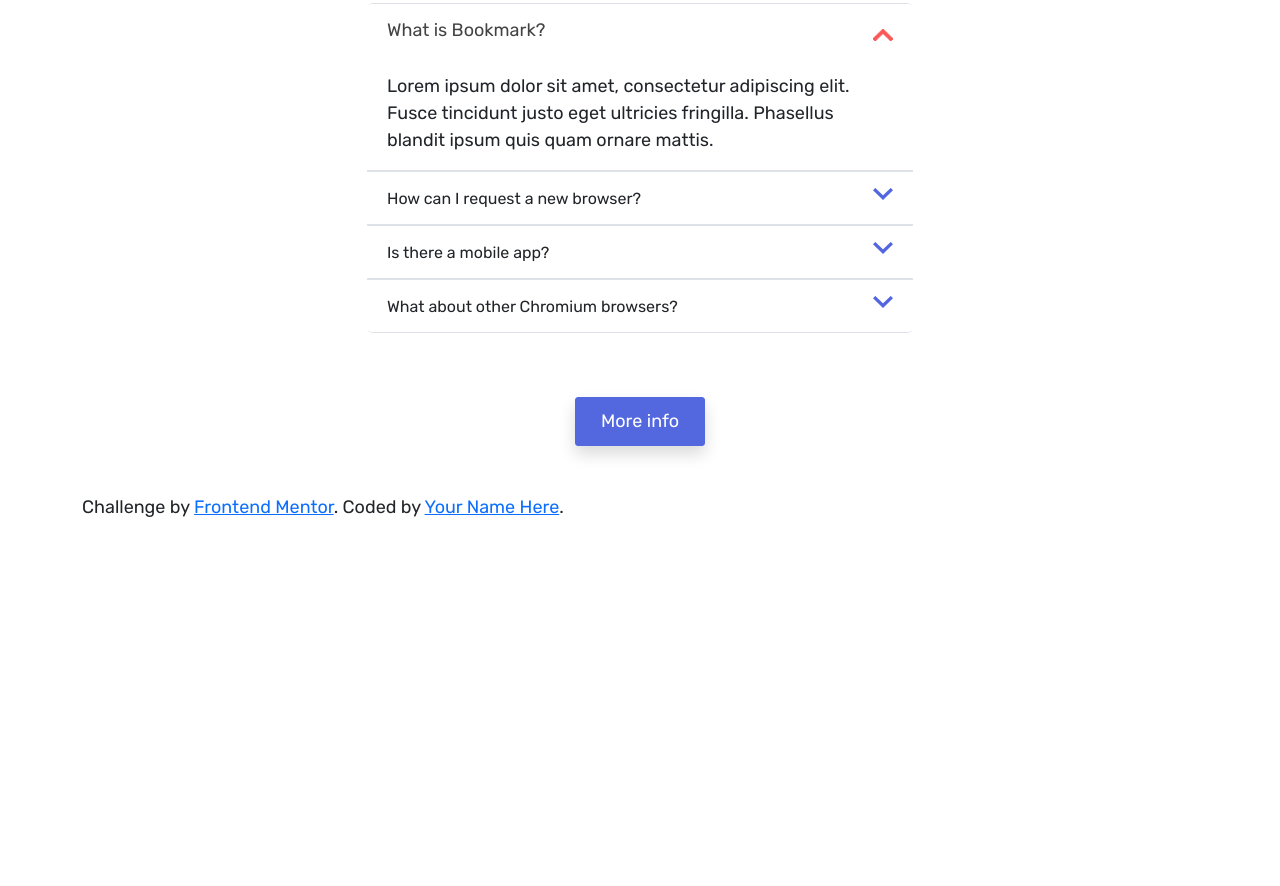
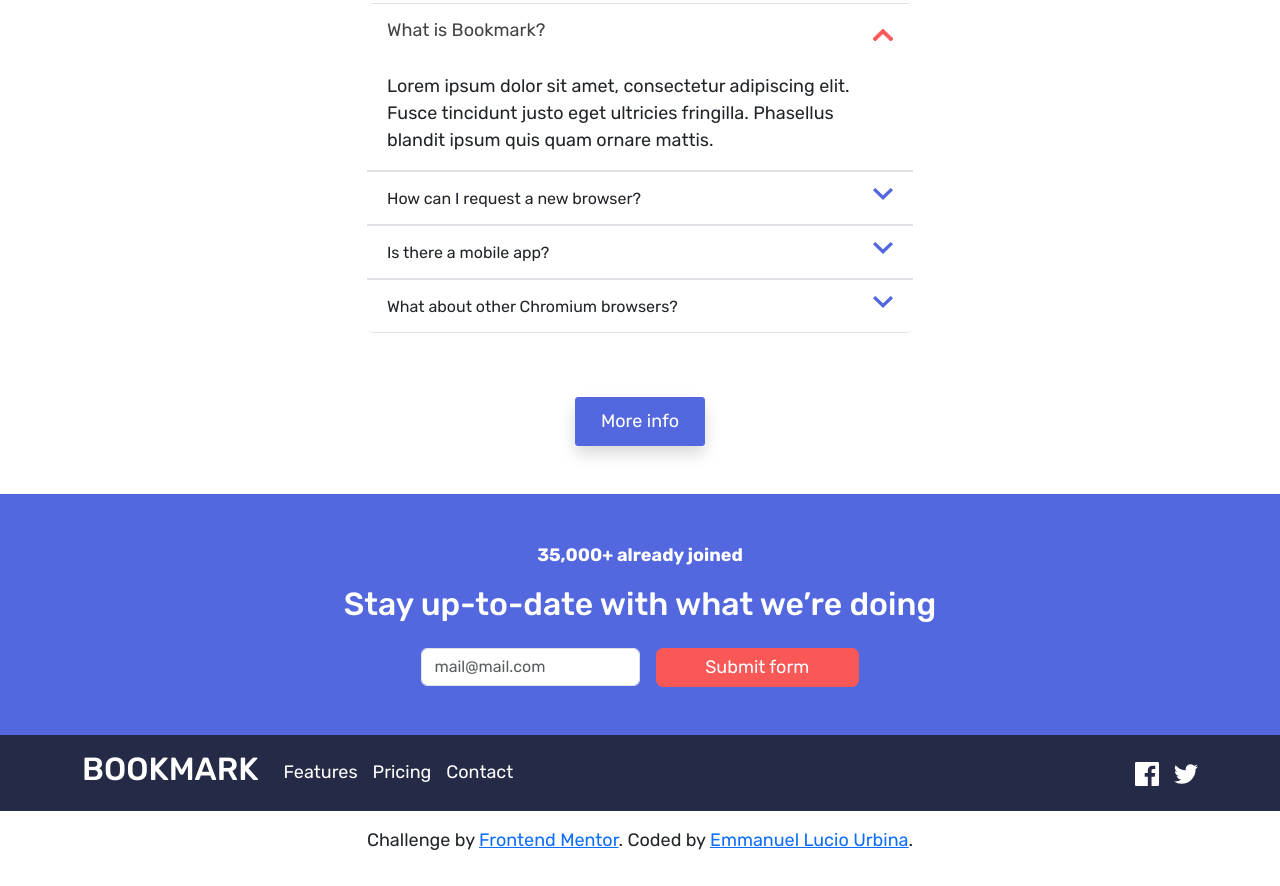
Before and after one commit to vidaencodigo/bookmark-landing, a plain HTML site: page index.html in a window 1280 px wide. Shown: the part 2277-3163 px from the top of the page. Before the commit the page ends 2814 px from the top, so only its background shows below. Drawn offline with nearby package versions, Linux system fonts and the light colour scheme.

Commit message:
final solution

```diff
--- a/assets/css/styles.css
+++ b/assets/css/styles.css
@@ -1,4 +1,5 @@
 :root {
+    --Very-Dark-Blue: hsl(229, 31%, 21%);
     --Soft-Red: hsl(0, 94%, 66%);
     --Soft-Blue: hsl(231, 69%, 60%);
 }
@@ -215,6 +216,8 @@ body {
     outline: none !important;
 }
 
+
+
 .accordion-button:not(.collapsed) {
     color: #434343 !important;
     font-weight: 400;
@@ -241,7 +244,70 @@ body {
     border-bottom: 1px solid #dee2e6 !important;
 }
 
+.form--hero--footer{
+    background-color: var(--Soft-Blue);
+}
+.invalid-feedback {
+    background-color: var(--Soft-Red)!important;
+    color: white !important;
+    margin-top: -3px;
+    padding: 5px;
+    border-bottom-left-radius: 8px;
+    border-bottom-right-radius: 8px;
+}
+.btn-form {
+    outline: none;
+    padding: 5px 35px;
+    border: 1px solid var(--Soft-Red);
+    background-color: var(--Soft-Red);
+    color: white;
+    border-radius: 7px;
+    transition: 0.6s;
+    width: 50%;
+}
+.btn-form:hover{
+    background-color: white;
+    color: var(--Soft-Red);
+}
+.navigation{
+    color: white;
+    padding: 15px;
+    background-color: var(--Very-Dark-Blue);
+}
+
+.navi .navbar-nav {
+    gap: 15px!important;
+}
+.navi{
+    display: flex;
+    flex-direction: row;
+    align-items: center;
+    gap: 25px;
+    justify-content: space-between;
+
+}
+.menu--footer{
+    width: 100%;
+    display: flex;
+    flex-direction: row;
+    align-items: center;
+
+    flex-wrap: wrap;
+}
+.m-social{
+    gap: 15px !important;
+}
 @media only screen and (max-width: 990px) {
+    .navi, .menu--footer{
+        flex-direction: column;
+    }
+
+    .btn-form{
+        width: 100%;
+    }
+    .form{
+        flex-direction: column;
+    }
     .social-media {
         display: flex !important;
     }
--- a/index.html
+++ b/index.html
@@ -324,8 +324,7 @@
                                 What about other Chromium browsers?
                             </button>
                         </h2>
-                        <div id="collapseFour" class="accordion-collapse collapse"
-                            data-bs-parent="#accordionQuestions">
+                        <div id="collapseFour" class="accordion-collapse collapse" data-bs-parent="#accordionQuestions">
                             <div class="accordion-body">
                                 Integer condimentum ipsum id imperdiet finibus. Vivamus in placerat mi, at euismod dui.
                                 Aliquam
@@ -338,10 +337,50 @@
             </section>
 
         </div>
-        <footer class="mt-5">
-            <p class="attribution">
+
+    </div>
+    <section class="form--hero--footer mt-5 w-100 py-5 px-5">
+        <div class="container-fluid d-flex justify-content-center flex-column align-items-center w-100">
+            <article class="d-flex flex-column gap-3 text-center text-white align-items-center">
+                <strong> 35,000+ already joined</strong>
+                <h2> Stay up-to-date with what we’re doing</h2>
+                <form class="form needs-validation d-flex gap-3 align-items-center" novalidate>
+                    <div>
+
+                        <input type="email" class="form-control" id="validationCustom01" placeholder="mail@mail.com"
+                            required>
+                        <div class="invalid-feedback">
+                            Whoops, make sure it's and email
+                        </div>
+                    </div>
+
+                    <button class="btn-form" type="submit">Submit form</button>
+
+                </form>
+            </article>
+        </div>
+    </section>
+    <nav class="navigation">
+        <div class="container navi">
+            <h2>BOOKMARK</h2>
+            <ul class="navbar-nav menu--footer">
+                <li><a class="nav-link" href="#">Features</a></li>
+                <li><a class="nav-link" href="#">Pricing</a></li>
+                <li><a class="nav-link" href="#">Contact</a></li>
+
+            </ul>
+            <ul class="navbar-nav menu--footer m-social justify-content-end">
+                <li><a href="#"><img src="./images/icon-facebook.svg" alt="icon-facebook"></a></li>
+                <li><a href="#"><img src="./images/icon-twitter.svg" alt="icon-twitter"></a></li>
+
+
+            </ul>
+        </div>
+    </nav>
+    <footer class="d-flex gap-3 justify-content-center align-items-center p-3 w-100">
+        <p class="container text-center">
             Challenge by <a href="https://www.frontendmentor.io?ref=challenge" target="_blank">Frontend Mentor</a>.
-                Coded by <a href="#">Your Name Here</a>.
+            Coded by <a href="https://www.linkedin.com/in/emmanuelluur/" target="_blank">Emmanuel Lucio Urbina</a>.
         </p>
     </footer>
     <script src="https://cdn.jsdelivr.net/npm/bootstrap@5.3.3/dist/js/bootstrap.bundle.min.js"
@@ -362,6 +401,25 @@
                 //document.querySelector(`#${tab.id}`).classList.add('active');
             });
         });
+
+        (() => {
+            'use strict'
+
+            // Fetch all the forms we want to apply custom Bootstrap validation styles to
+            const forms = document.querySelectorAll('.needs-validation')
+
+            // Loop over them and prevent submission
+            Array.from(forms).forEach(form => {
+                form.addEventListener('submit', event => {
+                    if (!form.checkValidity()) {
+                        event.preventDefault()
+                        event.stopPropagation()
+                    }
+
+                    form.classList.add('was-validated')
+                }, false)
+            })
+        })()
     </script>
 </body>
 
```
Lines whose indentation alone changed are shown as unchanged.
